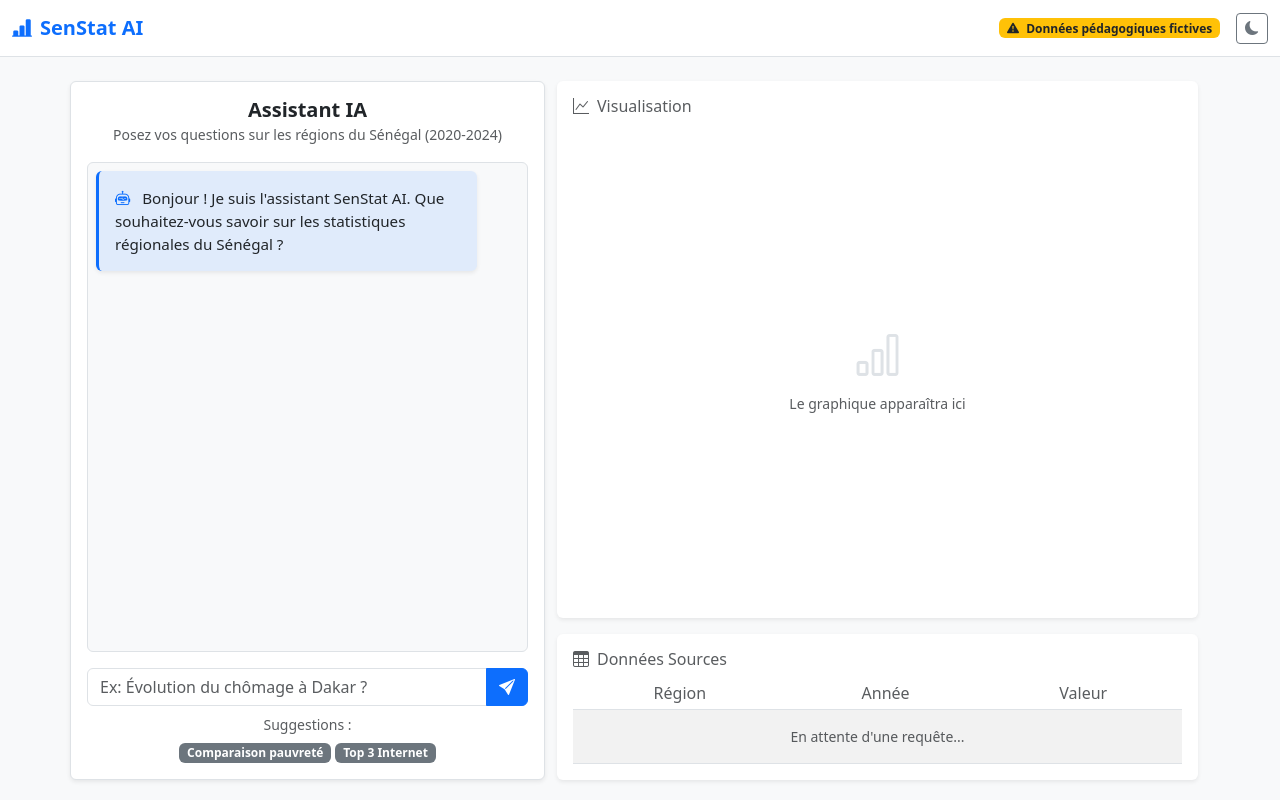
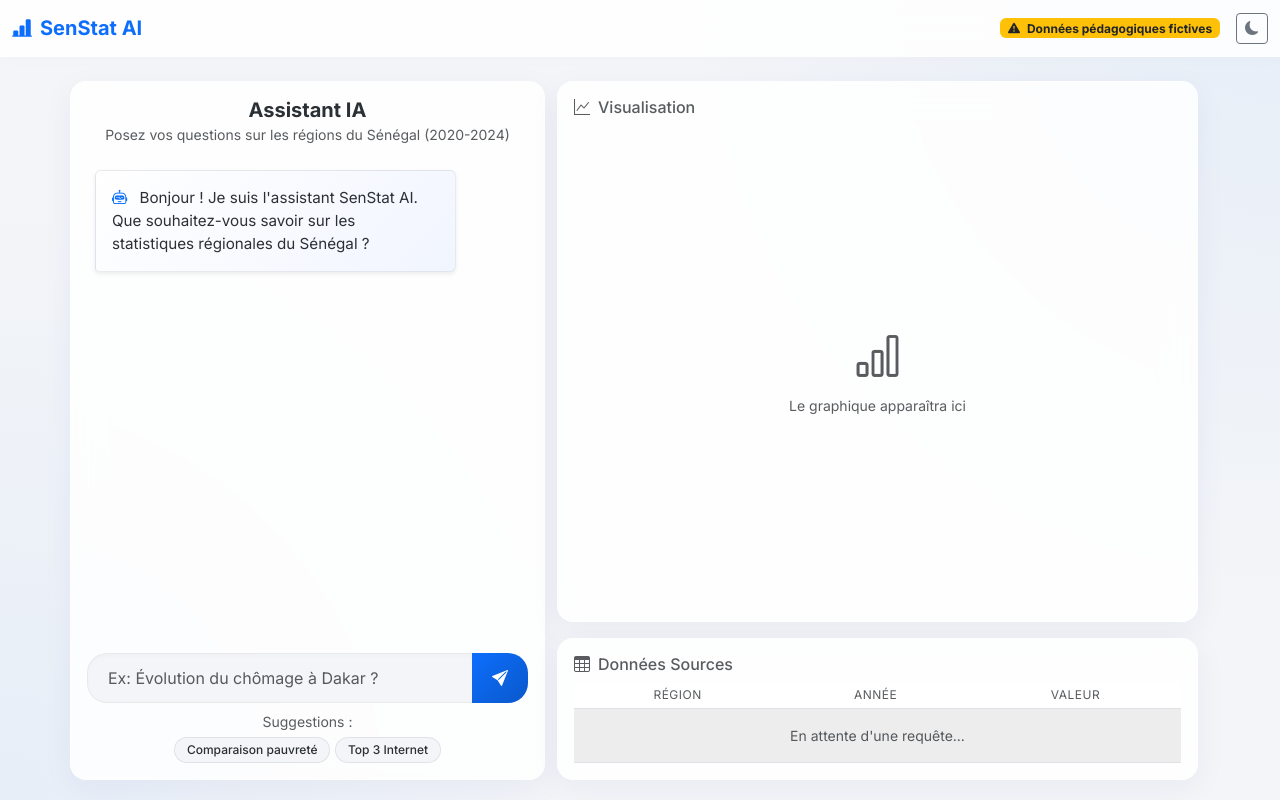
Before and after one commit to diopmassogui68-hash/SenStat-AI, a Django app: page / in a window 1280 px wide. Run offline with Django 5.2, Linux system fonts and the light colour scheme; a map, chart or similar area stays blank; parts of the project's set-up code (start-up, migrations or seed data) failed here and were passed over.

Commit message:
style(frontend): amélioration premium de l'UX/UI (glassmorphism, dégradés, animations) — Mangane

```diff
--- a/static/css/style.css
+++ b/static/css/style.css
@@ -1,141 +1,236 @@
 /*
- * SenStat AI - Styles Personnalisés
+ * SenStat AI - Styles Premium & UX Avancée
  * Auteur: Sanor Mangane (Habillage & UX)
  */
 
  :root {
-    --bg-color: #f8f9fa;
-    --panel-bg: #ffffff;
-    --text-color: #212529;
-    --border-color: #dee2e6;
-    --chat-bot-bg: rgba(13, 110, 253, 0.1);
-    --chat-user-bg: #f1f3f5;
+    /* Thème Clair - Premium */
+    --bg-color: #f3f5f8;
+    --panel-bg: rgba(255, 255, 255, 0.85);
+    --text-color: #2b3035;
+    --border-color: rgba(0, 0, 0, 0.08);
+    --chat-bot-bg: linear-gradient(135deg, #ffffff 0%, #f1f5ff 100%);
+    --chat-user-bg: linear-gradient(135deg, #0d6efd 0%, #0a58ca 100%);
+    --chat-user-text: #ffffff;
     --text-muted: #6c757d;
+    --glass-shadow: 0 8px 32px 0 rgba(31, 38, 135, 0.05);
+    --glass-border: 1px solid rgba(255, 255, 255, 0.4);
+    --accent-glow: 0 0 15px rgba(13, 110, 253, 0.3);
 }
 
 [data-bs-theme="dark"] {
-    --bg-color: #212529;
-    --panel-bg: #2c3034;
-    --text-color: #f8f9fa;
-    --border-color: #495057;
-    --chat-bot-bg: rgba(13, 110, 253, 0.2);
-    --chat-user-bg: #343a40;
+    /* Thème Sombre - Premium & Sleek */
+    --bg-color: #0f1115;
+    --panel-bg: rgba(25, 28, 36, 0.75);
+    --text-color: #e9ecef;
+    --border-color: rgba(255, 255, 255, 0.05);
+    --chat-bot-bg: linear-gradient(135deg, #1c1f26 0%, #2a2e39 100%);
+    --chat-user-bg: linear-gradient(135deg, #3d8bfd 0%, #0d6efd 100%);
+    --chat-user-text: #ffffff;
     --text-muted: #adb5bd;
+    --glass-shadow: 0 8px 32px 0 rgba(0, 0, 0, 0.4);
+    --glass-border: 1px solid rgba(255, 255, 255, 0.05);
+    --accent-glow: 0 0 20px rgba(61, 139, 253, 0.2);
 }
 
 body {
+    font-family: 'Inter', sans-serif;
     background-color: var(--bg-color);
     color: var(--text-color);
-    transition: background-color 0.3s ease, color 0.3s ease;
+    transition: background-color 0.4s cubic-bezier(0.4, 0, 0.2, 1), color 0.4s ease;
     height: 100vh;
     display: flex;
     flex-direction: column;
+    overflow: hidden; /* Empêche le scroll global, on scrolle dans les zones */
+    background-image: radial-gradient(circle at top right, rgba(13, 110, 253, 0.05), transparent 40%),
+                      radial-gradient(circle at bottom left, rgba(13, 110, 253, 0.05), transparent 40%);
 }
 
 .navbar {
     background-color: var(--panel-bg) !important;
-    border-color: var(--border-color) !important;
+    backdrop-filter: blur(12px);
+    -webkit-backdrop-filter: blur(12px);
+    border-bottom: var(--glass-border) !important;
+    box-shadow: 0 2px 15px rgba(0,0,0,0.02);
 }
 
 .main-container {
     flex-grow: 1;
     padding-bottom: 20px;
-    height: calc(100vh - 80px); /* Ajustement pour la navbar */
+    height: calc(100vh - 70px);
 }
 
-/* Panneau de Chat */
-.chat-panel {
-    background-color: var(--panel-bg) !important;
-    border-color: var(--border-color) !important;
+/* Glassmorphism Panels */
+.chat-panel, .card {
+    background: var(--panel-bg) !important;
+    backdrop-filter: blur(16px);
+    -webkit-backdrop-filter: blur(16px);
+    border: var(--glass-border) !important;
+    box-shadow: var(--glass-shadow) !important;
+    border-radius: 16px !important;
+    transition: transform 0.3s ease, box-shadow 0.3s ease;
+}
+
+.card:hover {
+    box-shadow: var(--glass-shadow), var(--accent-glow) !important;
+    transform: translateY(-2px);
 }
 
 .chat-history {
-    background-color: var(--bg-color);
-    border: 1px solid var(--border-color);
+    background-color: transparent;
+    border: none;
     display: flex;
     flex-direction: column;
     scroll-behavior: smooth;
+    padding: 10px 5px;
 }
 
-/* Bulles de message */
+/* Bulles de message avec Micro-animations */
 .msg-bubble {
-    max-width: 90%;
+    max-width: 85%;
     word-wrap: break-word;
     font-size: 0.95rem;
-    animation: fadeIn 0.3s ease-in-out;
+    line-height: 1.5;
+    animation: slideUpFade 0.4s cubic-bezier(0.175, 0.885, 0.32, 1.275) forwards;
+    box-shadow: 0 4px 15px rgba(0,0,0,0.03);
+    border: 1px solid var(--border-color);
 }
 
 .bot-msg {
     align-self: flex-start;
-    background-color: var(--chat-bot-bg) !important;
-    border-left: 3px solid #0d6efd;
+    background: var(--chat-bot-bg) !important;
+    border-bottom-left-radius: 4px !important;
     color: var(--text-color);
 }
 
 .user-msg {
     align-self: flex-end;
-    background-color: var(--chat-user-bg) !important;
-    border-right: 3px solid #6c757d;
-    color: var(--text-color);
-    text-align: right;
+    background: var(--chat-user-bg) !important;
+    border-bottom-right-radius: 4px !important;
+    color: var(--chat-user-text);
+    border: none;
+}
+
+.user-msg .bi {
+    color: var(--chat-user-text) !important;
 }
 
 .intent-details {
     font-size: 0.8rem;
-    background-color: rgba(0,0,0,0.05);
-    padding: 5px;
-    border-radius: 4px;
-    margin-top: 8px;
-    border-left: 2px solid #198754;
+    background-color: rgba(255,255,255,0.4);
+    padding: 8px 12px;
+    border-radius: 6px;
+    margin-top: 10px;
+    border-left: 3px solid #10b981;
+    backdrop-filter: blur(4px);
 }
 
 [data-bs-theme="dark"] .intent-details {
-    background-color: rgba(255,255,255,0.05);
+    background-color: rgba(0,0,0,0.2);
+}
+
+/* Inputs & Buttons - Premium Feel */
+.form-control {
+    background-color: var(--bg-color);
+    border: 1px solid var(--border-color);
+    color: var(--text-color);
+    border-radius: 20px 0 0 20px;
+    padding: 12px 20px;
+    box-shadow: inset 0 2px 4px rgba(0,0,0,0.02);
+    transition: all 0.3s ease;
+}
+
+.form-control:focus {
+    background-color: var(--bg-color);
+    color: var(--text-color);
+    box-shadow: 0 0 0 3px rgba(13, 110, 253, 0.15), inset 0 2px 4px rgba(0,0,0,0.02);
+    border-color: #0d6efd;
+}
+
+.btn-primary {
+    border-radius: 0 20px 20px 0;
+    padding: 10px 20px;
+    background: linear-gradient(135deg, #0d6efd, #0a58ca);
+    border: none;
+    transition: all 0.3s ease;
+}
+
+.btn-primary:hover {
+    transform: translateX(2px);
+    box-shadow: var(--accent-glow);
 }
 
 /* Badges de suggestion */
 .badge-suggestion {
-    transition: transform 0.2s, opacity 0.2s;
-}
-.badge-suggestion:hover {
-    transform: scale(1.05);
-    opacity: 0.9;
-}
-.cursor-pointer {
-    cursor: pointer;
+    background-color: var(--bg-color) !important;
+    color: var(--text-color) !important;
+    border: 1px solid var(--border-color);
+    padding: 6px 12px;
+    border-radius: 20px;
+    font-weight: 500;
+    transition: all 0.2s cubic-bezier(0.4, 0, 0.2, 1);
 }
 
-/* Cartes (Graphique et Tableau) */
-.card {
-    background-color: var(--panel-bg);
-    border-color: var(--border-color);
-    color: var(--text-color);
+.badge-suggestion:hover {
+    transform: translateY(-2px);
+    background-color: #0d6efd !important;
+    color: white !important;
+    border-color: #0d6efd;
+    box-shadow: 0 4px 10px rgba(13, 110, 253, 0.3);
 }
+
+/* Tableau Premium */
 .table {
     color: var(--text-color);
+    vertical-align: middle;
+}
+.table-hover tbody tr:hover {
+    background-color: rgba(13, 110, 253, 0.05);
+    transition: background-color 0.2s;
 }
 .table-striped>tbody>tr:nth-of-type(odd)>* {
     color: var(--text-color);
+    background-color: rgba(0,0,0,0.015);
+}
+[data-bs-theme="dark"] .table-striped>tbody>tr:nth-of-type(odd)>* {
+    background-color: rgba(255,255,255,0.015);
+}
+th {
+    text-transform: uppercase;
+    font-size: 0.75rem;
+    letter-spacing: 0.5px;
 }
 
-/* Utilitaires */
-.text-light-gray {
-    color: var(--border-color);
+/* Animations clés */
+@keyframes slideUpFade {
+    from {
+        opacity: 0;
+        transform: translateY(15px) scale(0.98);
+    }
+    to {
+        opacity: 1;
+        transform: translateY(0) scale(1);
+    }
 }
 
-@keyframes fadeIn {
-    from { opacity: 0; transform: translateY(5px); }
-    to { opacity: 1; transform: translateY(0); }
+/* Scrollbar personnalisée Elegante */
+::-webkit-scrollbar {
+    width: 6px;
+    height: 6px;
 }
-
-/* Scrollbar personnalisée pour la zone de chat */
-.chat-history::-webkit-scrollbar {
-    width: 6px;
-}
-.chat-history::-webkit-scrollbar-track {
+::-webkit-scrollbar-track {
     background: transparent;
 }
-.chat-history::-webkit-scrollbar-thumb {
-    background-color: #adb5bd;
+::-webkit-scrollbar-thumb {
+    background-color: rgba(0,0,0,0.1);
     border-radius: 10px;
 }
+[data-bs-theme="dark"] ::-webkit-scrollbar-thumb {
+    background-color: rgba(255,255,255,0.1);
+}
+::-webkit-scrollbar-thumb:hover {
+    background-color: rgba(0,0,0,0.2);
+}
+[data-bs-theme="dark"] ::-webkit-scrollbar-thumb:hover {
+    background-color: rgba(255,255,255,0.2);
+}
--- a/static/js/chat.js
+++ b/static/js/chat.js
@@ -177,7 +177,30 @@ document.addEventListener('DOMContentLoaded', () => {
 
         // Ajustement des couleurs selon le thème
         const isDark = document.documentElement.getAttribute('data-bs-theme') === 'dark';
-        const textColor = isDark ? '#f8f9fa' : '#212529';
+        const textColor = isDark ? '#f8f9fa' : '#2b3035';
+        const gridColor = isDark ? 'rgba(255,255,255,0.05)' : 'rgba(0,0,0,0.05)';
+
+        // Ajout d'un dégradé pour les graphiques de type "line"
+        if (chartConfig.type === 'line' && chartConfig.datasets.length > 0) {
+            let gradient = ctx.createLinearGradient(0, 0, 0, 400);
+            gradient.addColorStop(0, 'rgba(13, 110, 253, 0.5)');
+            gradient.addColorStop(1, 'rgba(13, 110, 253, 0.0)');
+            chartConfig.datasets[0].backgroundColor = gradient;
+            chartConfig.datasets[0].fill = true;
+            chartConfig.datasets[0].borderColor = '#0d6efd';
+            chartConfig.datasets[0].pointBackgroundColor = '#ffffff';
+            chartConfig.datasets[0].pointBorderColor = '#0d6efd';
+            chartConfig.datasets[0].pointBorderWidth = 2;
+            chartConfig.datasets[0].pointRadius = 4;
+            chartConfig.datasets[0].pointHoverRadius = 6;
+        } else if (chartConfig.datasets.length > 0) {
+            // Amélioration des bar charts
+            chartConfig.datasets[0].backgroundColor = 'rgba(13, 110, 253, 0.7)';
+            chartConfig.datasets[0].borderColor = '#0d6efd';
+            chartConfig.datasets[0].borderRadius = 4;
+            chartConfig.datasets[0].borderWidth = 0;
+            chartConfig.datasets[0].hoverBackgroundColor = 'rgba(13, 110, 253, 1)';
+        }
 
         chartInstance = new Chart(ctx, {
             type: chartConfig.type,
@@ -188,14 +211,32 @@ document.addEventListener('DOMContentLoaded', () => {
             options: {
                 responsive: true,
                 maintainAspectRatio: false,
+                animation: {
+                    duration: 1000,
+                    easing: 'easeOutQuart'
+                },
                 plugins: {
                     legend: {
-                        labels: { color: textColor }
+                        labels: { color: textColor, font: { family: "'Inter', sans-serif", size: 13 } }
+                    },
+                    tooltip: {
+                        backgroundColor: isDark ? 'rgba(255,255,255,0.9)' : 'rgba(0,0,0,0.8)',
+                        titleColor: isDark ? '#000' : '#fff',
+                        bodyColor: isDark ? '#000' : '#fff',
+                        padding: 10,
+                        cornerRadius: 8,
+                        displayColors: false
                     }
                 },
                 scales: {
-                    x: { ticks: { color: textColor }, grid: { color: isDark ? '#495057' : '#dee2e6' } },
-                    y: { ticks: { color: textColor }, grid: { color: isDark ? '#495057' : '#dee2e6' } }
+                    x: {
+                        ticks: { color: textColor, font: { family: "'Inter', sans-serif" } },
+                        grid: { color: gridColor, drawBorder: false }
+                    },
+                    y: {
+                        ticks: { color: textColor, font: { family: "'Inter', sans-serif" } },
+                        grid: { color: gridColor, drawBorder: false }
+                    }
                 }
             }
         });
--- a/templates/chatbot/index.html
+++ b/templates/chatbot/index.html
@@ -5,6 +5,8 @@
     <meta charset="UTF-8">
     <meta name="viewport" content="width=device-width, initial-scale=1.0">
     <title>SenStat AI - Assistant Statistique</title>
+    <!-- Google Fonts: Inter -->
+    <link href="https://fonts.googleapis.com/css2?family=Inter:wght@300;400;500;600;700&display=swap" rel="stylesheet">
     <!-- Bootstrap 5 -->
     <link href="https://cdn.jsdelivr.net/npm/bootstrap@5.3.0/dist/css/bootstrap.min.css" rel="stylesheet">
     <!-- Bootstrap Icons -->
```
